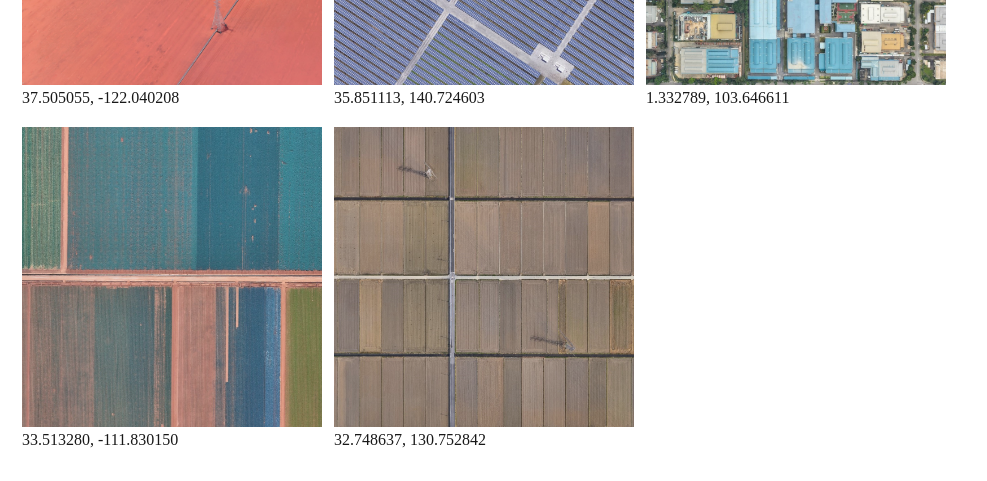
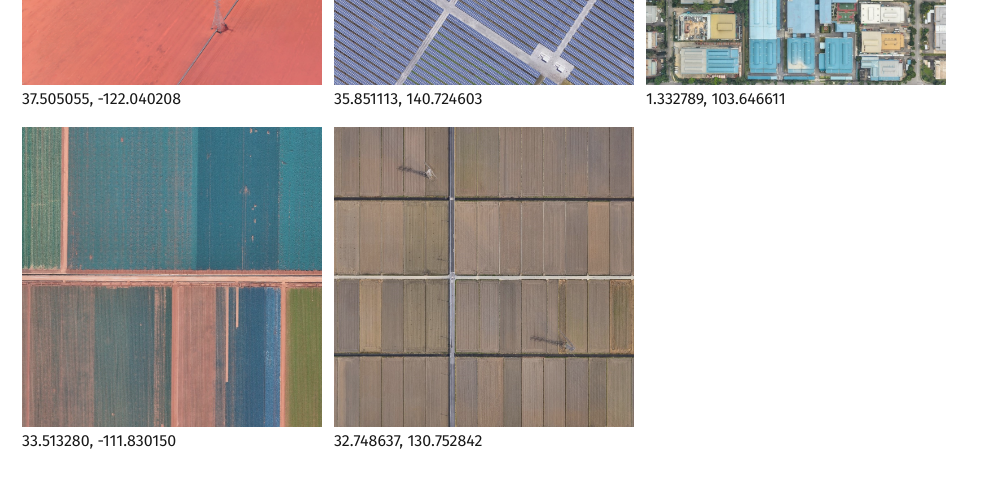
Before and after one commit to he-siyuan/he-siyuan.github.io, a plain HTML site: page index.html in a window 1280 px wide. Shown: the part 237-718 px from the top of the page, without its empty margins (0-987 px from the left). Drawn offline with Linux system fonts and the light colour scheme.

Commit message:
Fira Sans actual

```diff
--- a/index.html
+++ b/index.html
@@ -9,6 +9,7 @@
       body {
         padding: 0;
         margin: 0;
+        font-family: 'Fira Sans', sans-serif;
       }
       .grid {
         width: 1100px;
```
